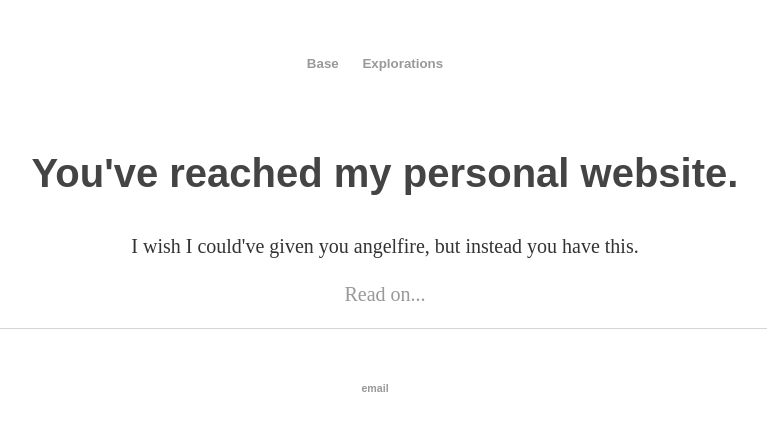
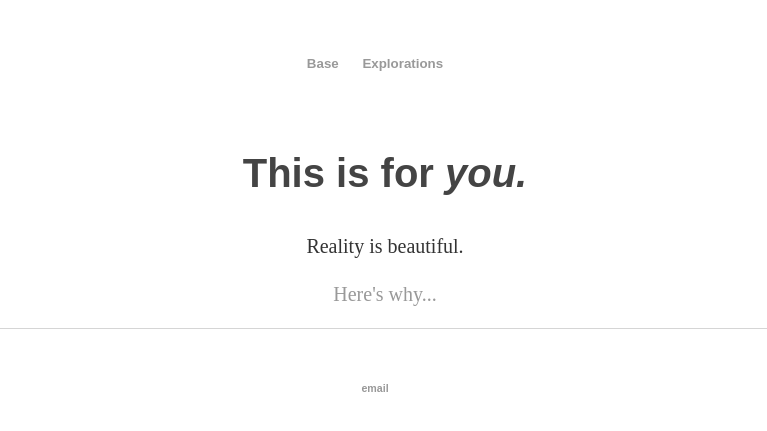
Before and after one commit to ray-dorai/ray-dorai.github.io, a Jekyll site: the page built from index.html, in a window 1280 px wide. Shown: the top 431 px of the page, without its empty margins (255-1022 px from the left). Built offline with Jekyll 4.4.1, drawn with Linux system fonts in a browser that asks for light colours.

Commit message:
Update index.html

```diff
--- a/index.html
+++ b/index.html
@@ -3,7 +3,7 @@ layout: default
 title: Ray Doraisamy
 ---
 <div class="blurb">
-        <h1>You've reached my personal website.</h1>
-	<p>I wish I could've given you angelfire, but instead you have this.</p>
-	<p><a href="/exp">Read on...</a></p>
+	<h1>This is for <i>you.</i></h1>
+	<p>Reality is beautiful.</p>
+	<p><a href="/exp">Here's why...</a></p>
 </div><!-- /.blurb -->
```
